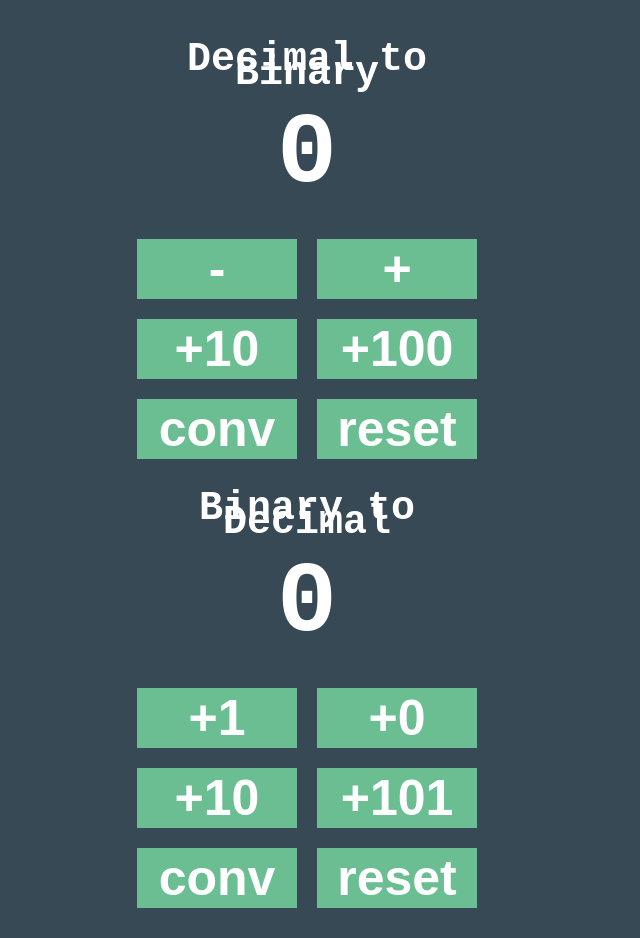
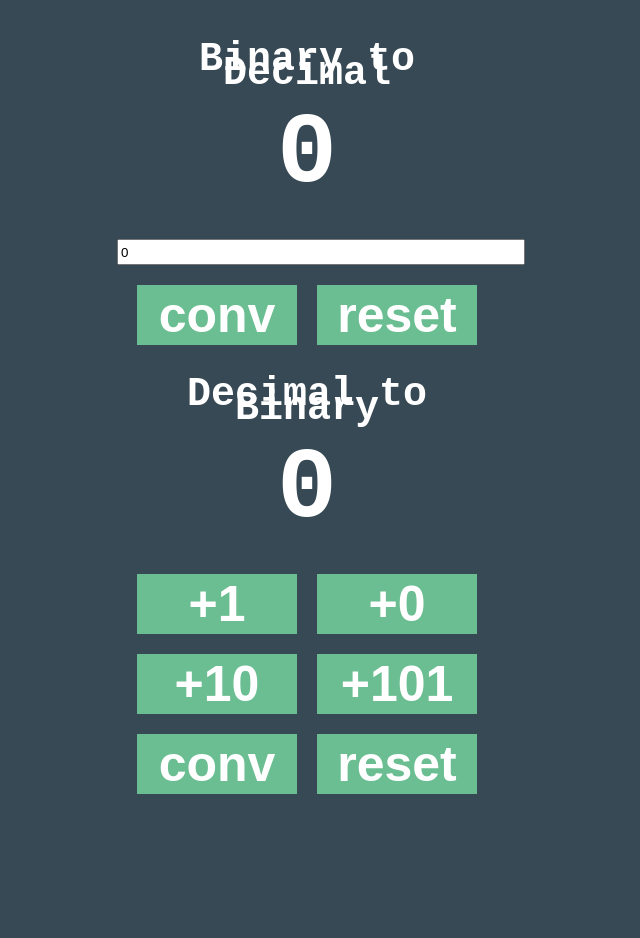
Before and after one commit to caseyDev422/dec-binary-convertor, a React (Create React App) app: page / in a window 1280 px wide. Shown: the whole page, without its empty margins (333-973 px from the left). After the commit the page ends 824 px from the top, so only its background shows below. Built offline with nearby package versions, Linux system fonts and the light colour scheme.

Commit message:
Input working on Binary-decimal not working on decimal-binary

```diff
--- a/public/styles.css
+++ b/public/styles.css
@@ -38,6 +38,6 @@ button {
 input {
   margin: 10px;
   display: inline-block;
-  width: 214px;
+  width: 400px;
   height: 20px;
 }
--- a/src/components/App.jsx
+++ b/src/components/App.jsx
@@ -2,6 +2,7 @@ import React, { useState } from "react";
 
 function App(props) {
   const [count, setCount] = useState(0);
+  const [binary, setBinary] = useState(0);
 
   function useInput() {
     const [count, setCount] = useState(0);
@@ -72,13 +73,15 @@ function App(props) {
     setCount(count - 1);
   }
 
-  function decToBinary() {
-    setCount(count.toString(2));
+  function decToBinary(e) {
+    var binaryDigit = e.target.value;
+    var parsedBinary = parseInt(binaryDigit, 2);
+    setCount("");
+    setBinary(parsedBinary);
   }
 
   function binaryToDec() {
-    var digit = parseInt(count, 2);
-    setCount(digit);
+    setCount(count.toString(2));
   }
 
   function plusZero() {
@@ -89,24 +92,36 @@ function App(props) {
     setCount(count + 0 + 1);
   }
 
+  function resetBinary() {
+    setBinary(0);
+  }
+
   function reset() {
     setCount(0);
+  }
+
+  function inputDecimal(e) {
+    setCount(e.target.value);
   }
 
   return (
     <>
       <div className="container">
-        <h2>Decimal to Binary</h2>
-        <h1>{count}</h1>
-        <button onClick={decrease}>-</button>
-        <button onClick={increase}>+</button>
-        <button onClick={increaseTen}>+10</button>
-        <button onClick={increaseHundred}>+100</button>
-        <button onClick={decToBinary}>conv</button>
-        <button onClick={reset}>reset</button>
+        <h2>Binary to Decimal</h2>
+        <h1>{binary}</h1>
+        <input
+          onChange={inputDecimal}
+          type="number"
+          placeholder="Enter base10 Number"
+          value={count}
+        />
+        <button onClick={decToBinary} value={count}>
+          conv
+        </button>
+        <button onClick={resetBinary}>reset</button>
       </div>
       <div className="container">
-        <h2>Binary to Decimal</h2>
+        <h2>Decimal to Binary</h2>
         <h1>{count}</h1>
         <button onClick={plusOne}>+1</button>
         <button onClick={plusZero}>+0</button>
```
